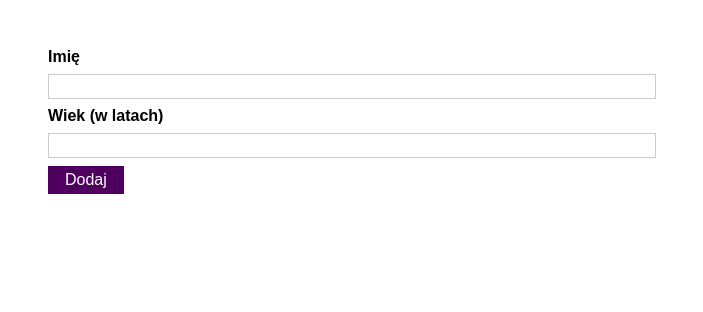
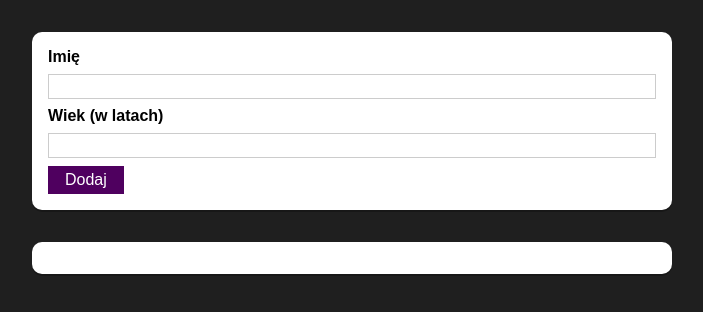
Before and after one commit to Kajeloki/Czwarty_projekt_react, a React (Create React App) app: page / in a window 1280 px wide. Shown: the top 312 px of the page, without its empty margins (288-991 px from the left). Built offline with nearby package versions, Linux system fonts and the light colour scheme.

Commit message:
poprawiona podstawa, wykorzystanie modułów css

```diff
--- /dev/null
+++ b/src/components/UI/Card.js
@@ -0,0 +1,7 @@
+import styles from './Card.module.css';
+
+const Card =(props) =>{
+
+return <div className={`${styles.card} ${props.className}`}>{props.children}</div>;
+};
+export default Card;
--- /dev/null
+++ b/src/components/UI/Card.module.css
@@ -0,0 +1,5 @@
+.card {
+    background-color: white;
+    box-shadow: 0 2px rgba(0,0,0,0.26);
+    border-radius: 10px;
+}
--- a/src/components/UserForm/UserForm.js
+++ b/src/components/UserForm/UserForm.js
@@ -1,5 +1,6 @@
 import React, {useState} from "react"
-import './UserForm.css';
+import styles from './UserForm.module.css';
+import Card from "../UI/Card";
 
 const UserForm = (props) =>{
     const [enteredName, setEnteredName]=useState('');
@@ -30,14 +31,17 @@ setEnteredName('');
 setEnteredAge('');
 }
 
-return <div>
-    <form className="input">
-        <label>Imię</label>
+return <Card className={styles.input}>
+    <div>
+    <form onSubmit={SubmitHandler}>
+        <label >Imię</label>
         <input type='text' onChange={NameChangeHandler} value={enteredName}></input>
         <label>Wiek (w latach)</label>
         <input type='number' onChange={AgeChangeHandler} value={enteredAge}></input>
-        <button type='submit' onClick={SubmitHandler} className="button">Dodaj</button>
+        <button type='submit' className={styles.button}>Dodaj</button>
     </form>
 </div>
+</Card>
+
 }
 export default UserForm;
--- a/src/components/UserList/UserList.js
+++ b/src/components/UserList/UserList.js
@@ -1,7 +1,10 @@
 import User from "./User";
+import styles from './UserList.module.css';
+import Card from "../UI/Card";
 
 const UserList = (props) =>{
-return <div className="users">
+return <Card className={styles.users}>
+<div className="users">
     <ul>
     {props.newUserElement.map(guy =>
 
@@ -10,5 +13,7 @@ return <div className="users">
     </ul>
 
 </div>
+</Card>
+
 }
 export default UserList;
--- a/src/components/UserList/UserList.css
+++ b/src/components/UserList/UserList.module.css
@@ -2,6 +2,7 @@
     margin: 2rem auto;
     width: 90%;
     max-width: 40rem;
+
   }
 
   .users ul {
--- a/src/index.css
+++ b/src/index.css
@@ -4,6 +4,7 @@
 
 html {
   font-family: sans-serif;
+  background-color: #1f1f1f;
 }
 
 body {
```
Also changed, not shown: src/components/UserForm/UserForm.module.css (renamed from src/components/UserForm/UserForm.css).
